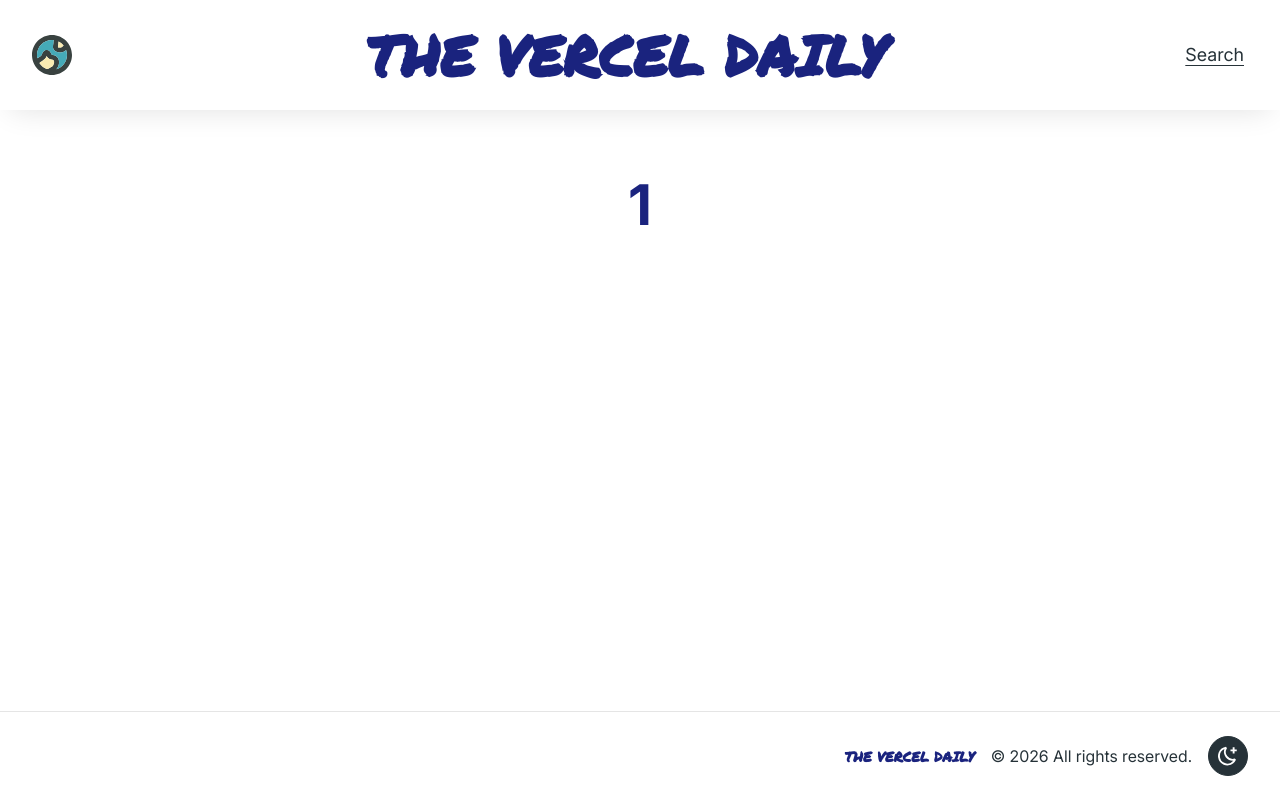
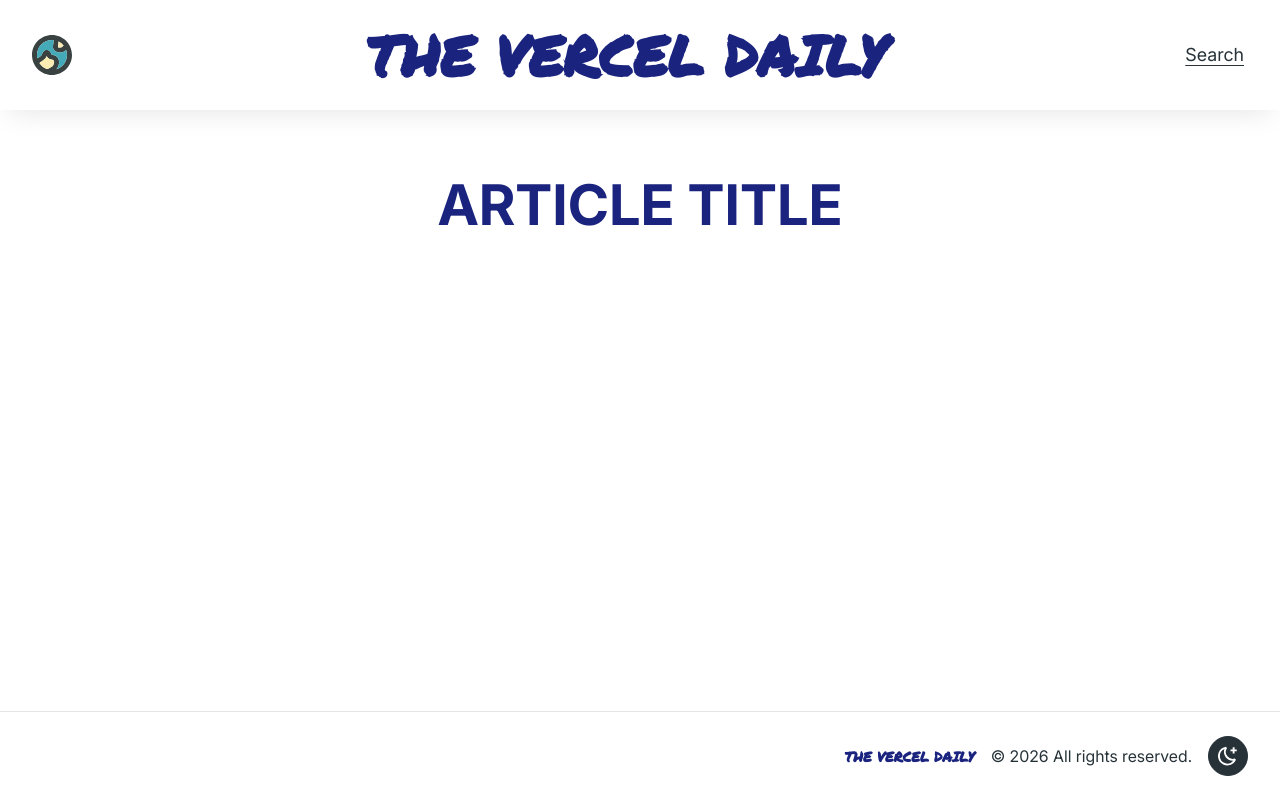
Before and after one commit to agnes-brandung/vercel-daily, a Next.js app: page /articles/1 in a window 1280 px wide. Built offline with nearby package versions, Linux system fonts and the light colour scheme.

Commit message:
VD-002: temp deactivated article page

```diff
--- a/app/articles/[slug]/page.tsx
+++ b/app/articles/[slug]/page.tsx
@@ -2,20 +2,20 @@ import { InfoMessage } from '@/components/ui/InfoMessage';
 import { Headline } from '@/ui/Typography';
 import { Suspense } from 'react';
 
-type ArticlePageProps = {
-  params: Promise<{ slug: string }>;
-}
+// type ArticlePageProps = {
+//   params: Promise<{ slug: string }>;
+// }
 
 // TODO: PLACEHOLDER FOR NOW
-export default async function ArticlePage({ params }: ArticlePageProps) {
-  // TODO: do we need this?
-  const { slug } = await params;
-  const title = decodeURIComponent(slug).replace(/-/g, ' ');
+export default async function ArticlePage(/*{ params }: ArticlePageProps*/) {
+  // // TODO: do we need this?
+  // const { slug } = await params;
+  // const title = decodeURIComponent(slug).replace(/-/g, ' ');
 
   return (
     <article className="mx-auto max-w-3xl py-8">
       <Suspense fallback={<InfoMessage type="loading" message="Loading article…" />}>
-        <Headline styleAs="h1">{title}</Headline>
+        <Headline styleAs="h1">Article Title</Headline>
       </Suspense>
     </article>
   );
```
